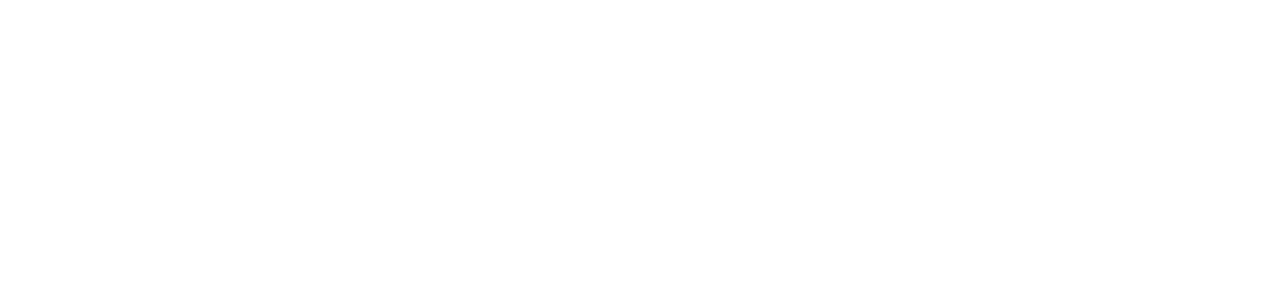
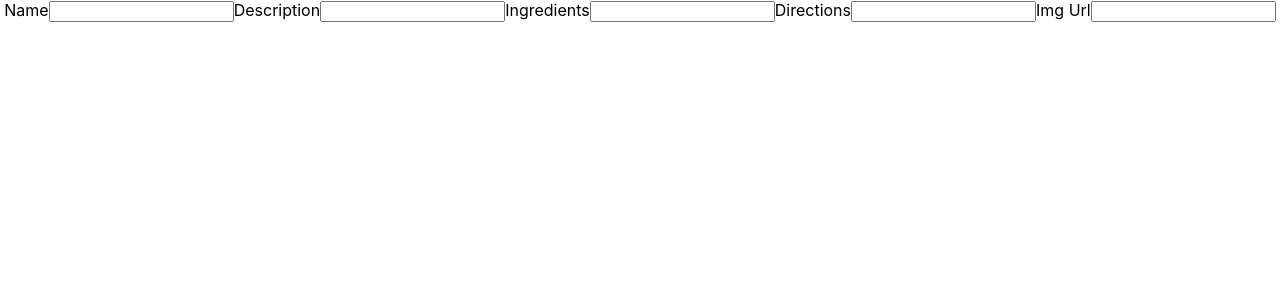
Before and after one commit to isabellukk/FEASTIEboys-fe, a React (Create React App) app: page /recipes/new in a window 1280 px wide. Shown: the top 300 px of the page. Built offline with nearby package versions, Linux system fonts and the light colour scheme.

Commit message:
Created a new form

```diff
--- a/src/App.js
+++ b/src/App.js
@@ -1,6 +1,8 @@
 import { BrowserRouter as Router, Route, Switch } from 'react-router-dom'
 import HomePage from './components/HomePage'
 import RecipeLists from './components/RecipeLists'
+import EditForm from './components/EditForm'
+import NewForm from './components/NewForm'
 import { useState, useEffect } from 'react'
 import './App.css';
 
@@ -11,6 +13,8 @@ function App() {
       <Switch>
         <Route exact path="/" component={HomePage} />
         <Route exact path="/recipes" component={RecipeLists} />
+          <Route exact path="/recipes/new" render={(routerProps)=><NewForm {...routerProps}/>}/>
+            <Route exact path="/recipes/:id/edit" component={EditForm} />
       </Switch>
     </Router>
 
--- a/src/components/NewForm.js
+++ b/src/components/NewForm.js
@@ -0,0 +1,60 @@
+import React, { useState } from 'react';
+
+const NewForm = (props) => {
+  const [input, setInput] = useState({
+    name: "",
+    description: "",
+    ingredients: "",
+    directions: "",
+    img: ""
+  })
+
+  const handleChange = (e) => {
+    setInput({...input, [e.target.name]: e.target.value})
+  }
+
+  const handleSubmit = (e) => {
+    e.preventDefault()
+    addItem(input)
+  }
+
+// Fetch (POST+CREATE)
+  const addItem = async(data) => {
+    try {
+      const configs = {
+        method: 'POST',
+        body: JSON.stringify(data),
+        headers: {
+          "Content=Type": "application/json"
+        }
+      }
+      await fetch("http://localhost:9000/recipes", configs)
+    } catch (error) {
+      console.log(error);
+      props.history.push('/recipes/new')
+    }
+  }
+
+  return (
+    <form onSubmit={handleSubmit}>
+           <label htmlFor='name'>Name</label>
+           <input name='name' id='name' value={input.name} onChange={handleChange} />
+
+           <label htmlFor='description'>Description</label>
+           <input name='description' id='description' value={input.description} onChange={handleChange} />
+
+           <label htmlFor='ingredients'>Ingredients</label>
+           <input name='ingredients' id='ingredients' value={input.ingredients} onChange={handleChange} />
+
+           <label htmlFor='directions'>Directions</label>
+           <input name='directions' id='directions' value={input.directions} onChange={handleChange} />
+
+            <label htmlFor='img'>Img Url</label>
+           <input name='img' id='img' value={input.img} onChange={handleChange} />
+
+       </form>
+  )
+
+}
+
+export default NewForm;
```
